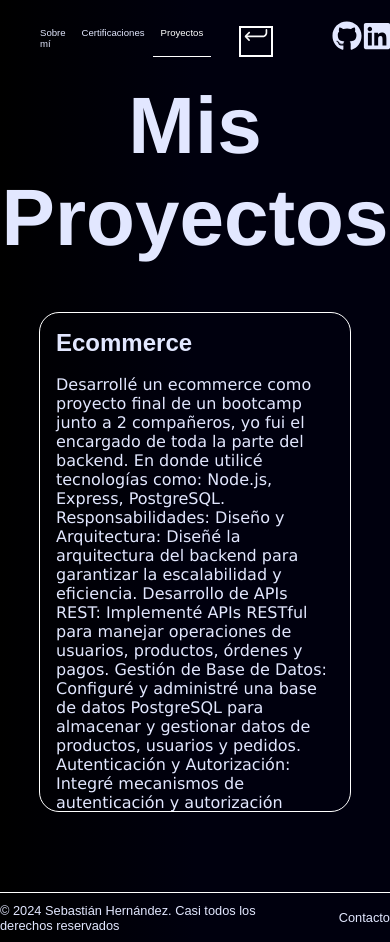
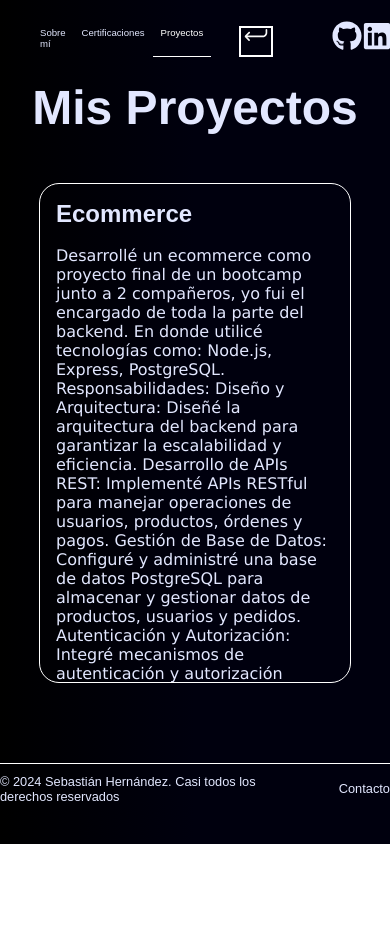
Before and after one commit to SebastianHernandez0/Portafolio, a React (Vite) app: page /projects in a window 390 px wide. After the commit the page ends 844 px from the top, so only its background shows below. Built offline with nearby package versions, Linux system fonts and the light colour scheme.

Commit message:
retocando vista mobile

```diff
--- a/src/pages/home/home.css
+++ b/src/pages/home/home.css
@@ -44,3 +44,9 @@
     opacity: 0;
     animation: fadeIn 3s ease-in forwards;
 }
+
+@media screen and (max-width: 500px) {
+    .home-h1{
+        font-size: 2rem;
+
+    }}
--- a/src/pages/projects/projects.css
+++ b/src/pages/projects/projects.css
@@ -4,7 +4,7 @@
 }
 
 .projects-h1{
-    font-size: 5rem;
+    font-size: 3rem;
     font-family: 'Franklin Gothic Medium', 'Arial Narrow', Arial, sans-serif;
     text-align: center ;
     padding-top: 5rem;
```
